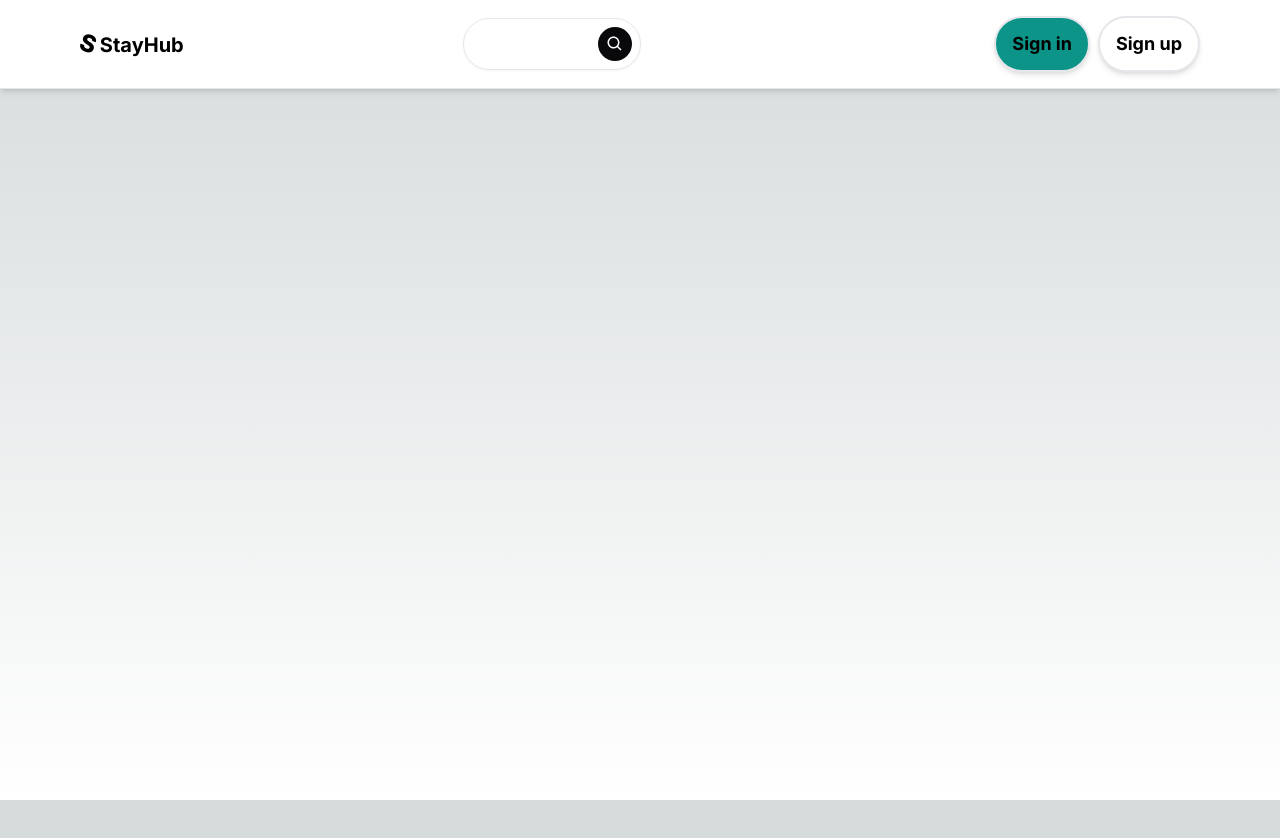
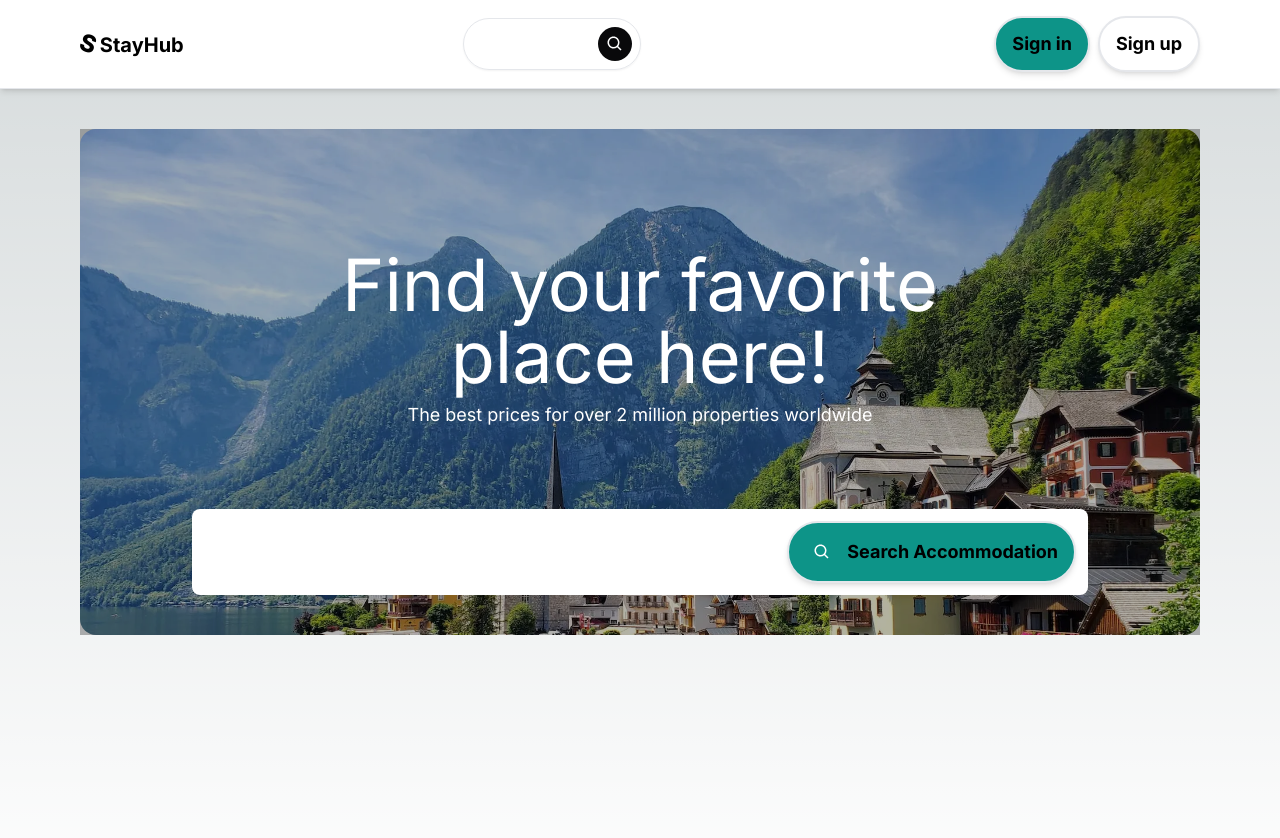
Before and after one commit to momo-dev1/StayHub, a Next.js app: page / in a window 1280 px wide. Shown: the top 838 px of the page. Before the commit the page ends 800 px from the top, so only its background shows below. Built offline with nearby package versions, Linux system fonts and the light colour scheme; no server answers.

Commit message:
refactoring

```diff
--- a/package.json
+++ b/package.json
@@ -22,6 +22,7 @@
     "next": "13.4.13",
     "next-auth": "^4.23.0",
     "postcss": "8.4.27",
+    "query-string": "^8.1.0",
     "react": "18.2.0",
     "react-dom": "18.2.0",
     "react-hook-form": "^7.45.4",
--- a/src/app/(authentication)/auth/laytout.tsx
+++ b/src/app/(authentication)/auth/laytout.tsx
@@ -1,5 +1,4 @@
 import { Metadata } from "next";
-import { FC } from "react";
 
 export const metadata: Metadata = {
   title: "StayHub",
@@ -10,7 +9,7 @@ interface AuthLayoutProps {
   children: React.ReactNode;
 }
 
-const AuthLayout: FC<AuthLayoutProps> = ({ children }) => {
+const AuthLayout: React.FC<AuthLayoutProps> = ({ children }) => {
   return <section>{children}</section>;
 };
 
--- a/src/app/(landing)/layout.tsx
+++ b/src/app/(landing)/layout.tsx
@@ -1,7 +1,6 @@
 import getCurrentUser from "@/actions/getCurrentUser";
 import NavBar from "@/components/navbar/NavBar";
 import { Metadata } from "next";
-import { FC } from "react";
 
 export const metadata: Metadata = {
   title: "StayHub",
@@ -12,7 +11,7 @@ interface LandingLayoutProps {
   children: React.ReactNode;
 }
 
-const LandingLayout: FC<LandingLayoutProps> = async ({ children }) => {
+const LandingLayout: React.FC<LandingLayoutProps> = async ({ children }) => {
   const currentUser = await getCurrentUser();
   return (
     <section>
--- a/src/app/(landing)/page.tsx
+++ b/src/app/(landing)/page.tsx
@@ -1,3 +1,14 @@
-export default function Home() {
-  return <main className=" flex items-center justify-center h-screen"></main>;
-}
+import Hero from "@/components/Hero";
+import Container from "@/components/shared/Container";
+
+const Home = () => {
+  return (
+    <Container>
+      <main className="h-screen">
+        <Hero />
+      </main>
+    </Container>
+  );
+};
+
+export default Home;
--- a/src/app/layout.tsx
+++ b/src/app/layout.tsx
@@ -1,4 +1,3 @@
-import { FC } from "react";
 import "./globals.css";
 import type { Metadata } from "next";
 
@@ -16,7 +15,7 @@ interface RootLayoutProps {
   children: React.ReactNode;
 }
 
-const RootLayout: FC<RootLayoutProps> = async ({ children }) => {
+const RootLayout: React.FC<RootLayoutProps> = async ({ children }) => {
   return (
     <html lang="en">
       <body className={inter.className}>
--- /dev/null
+++ b/src/components/Hero.tsx
@@ -0,0 +1,44 @@
+"use client";
+import React from "react";
+import Button from "@/components/shared/Button";
+import { BiSearch } from "react-icons/bi";
+
+const Hero = () => {
+  return (
+    <section className="mt-10">
+      <div className="relative bg-[url('/images/hero.webp')] rounded-2xl w-full h-full bg-cover bg-no-repeat px-10 md:px-28  py-10">
+        {/* overlay */}
+        <div className="bg-black/30 absolute inset-0"></div>
+        {/* end overlay */}
+
+        <div className=" relative z-20">
+          {/* content */}
+          <div className="md:max-w-2xl max-w-lg pt-20 mx-auto text-center text-white">
+            <h1 className="md:text-5xl lg:text-7xl mb-2 text-4xl">
+              Find your favorite place here!
+            </h1>
+            <h5 className="md:text-md lg:text-lg text-xs">
+              The best prices for over 2 million properties worldwide
+            </h5>
+          </div>
+          {/* end content*/}
+
+          {/* search */}
+          <div className="p-3 mt-20 bg-white rounded-lg">
+            <div className="flex w-full">
+              <Button className="ml-auto" intent="secondary" onClick={() => {}}>
+                <div className=" p-2 text-white">
+                  <BiSearch size={18} />
+                </div>
+                Search Accommodation
+              </Button>
+            </div>
+          </div>
+          {/* end search */}
+        </div>
+      </div>
+    </section>
+  );
+};
+
+export default Hero;
--- a/src/components/navbar/NavBar.tsx
+++ b/src/components/navbar/NavBar.tsx
@@ -1,5 +1,4 @@
 "use client";
-import React, { FC } from "react";
 import Logo from "@/components/shared/Logo";
 import UserMenu from "./UserMenu";
 import Search from "./Search";
@@ -11,10 +10,10 @@ interface NavBarProps {
   currentUser?: SafeUser | null;
 }
 
-const NavBar: FC<NavBarProps> = ({ currentUser }) => {
+const NavBar: React.FC<NavBarProps> = ({ currentUser }) => {
   const router = useRouter();
   return (
-    <header className="fixed z-10 w-full bg-white shadow-md">
+    <header className="sticky top-0 z-10 w-full bg-white shadow-md">
       <nav className="py-4 border-b-[1px]">
         <Container>
           <div className="md:gap-0 flex items-center justify-between gap-3">
--- a/src/components/shared/Button.tsx
+++ b/src/components/shared/Button.tsx
@@ -1,4 +1,3 @@
-import { FC } from "react";
 import { cva, VariantProps } from "class-variance-authority";
 
 const buttonClasses = cva(
@@ -20,7 +19,7 @@ const buttonClasses = cva(
         dark: ["bg-black"],
       },
       size: {
-        small: ["text-sm md:text-xs md:text-sm lg:text-md", "py-1", "px-2"],
+        small: ["text-sm md:text-xs md:text-sm lg:text-md", "py-1", "px-4"],
         medium: [
           "text-sm md:text-md lg:text-lg",
           "px-2 md:px-4",
@@ -39,7 +38,7 @@ export interface ButtonProps
   extends React.HTMLAttributes<HTMLButtonElement>,
     VariantProps<typeof buttonClasses> {}
 
-const Button: FC<ButtonProps> = ({
+const Button: React.FC<ButtonProps> = ({
   children,
   className,
   intent,
--- a/src/components/shared/Container.tsx
+++ b/src/components/shared/Container.tsx
@@ -1,10 +1,9 @@
-import React, { FC } from "react";
 
 interface ContainerProps {
   children: React.ReactNode;
 };
 
-const Container: FC<ContainerProps> = ({ children }) => {
+const Container: React.FC<ContainerProps> = ({ children }) => {
   return (
     <div
       className="
--- a/src/components/shared/Input.tsx
+++ b/src/components/shared/Input.tsx
@@ -1,4 +1,3 @@
-import React, { FC } from "react";
 import { FieldErrors, FieldValues, UseFormRegister } from "react-hook-form";
 
 interface InputProps {
@@ -11,7 +10,7 @@ interface InputProps {
   disabled?: boolean;
 }
 
-const Input: FC<InputProps> = ({
+const Input: React.FC<InputProps> = ({
   id,
   type = "text",
   label,
```
Also changed, not shown: public/images/hero.webp (added), 1 other file (tests, documents, lock files or other folders).
